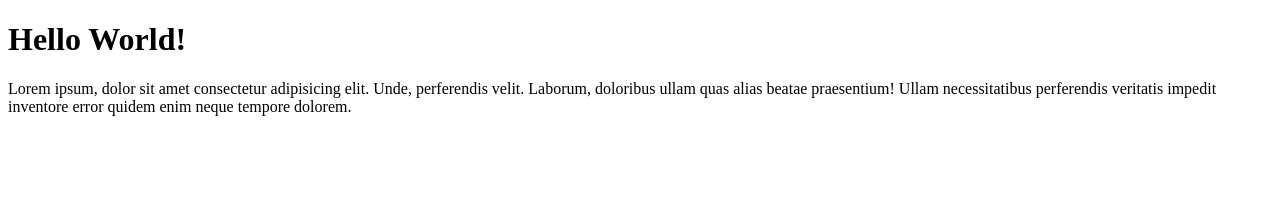
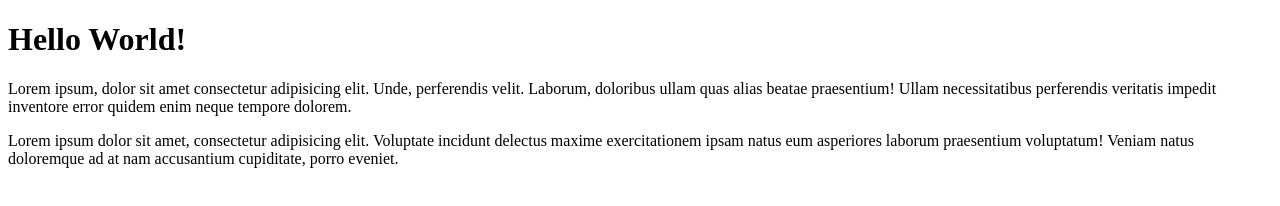
Before and after one commit to Denolz990/deny-git-test, a plain HTML site: page index.html in a window 1280 px wide. Drawn offline with Linux system fonts and the light colour scheme.

Commit message:
menambahkan paragraf di index.html

```diff
--- a/index.html
+++ b/index.html
@@ -8,5 +8,6 @@
 <body>
     <h1>Hello World!</h1>
     <p>Lorem ipsum, dolor sit amet consectetur adipisicing elit. Unde, perferendis velit. Laborum, doloribus ullam quas alias beatae praesentium! Ullam necessitatibus perferendis veritatis impedit inventore error quidem enim neque tempore dolorem.</p>
+    <p>Lorem ipsum dolor sit amet, consectetur adipisicing elit. Voluptate incidunt delectus maxime exercitationem ipsam natus eum asperiores laborum praesentium voluptatum! Veniam natus doloremque ad at nam accusantium cupiditate, porro eveniet.</p>
 </body>
 </html>
```
